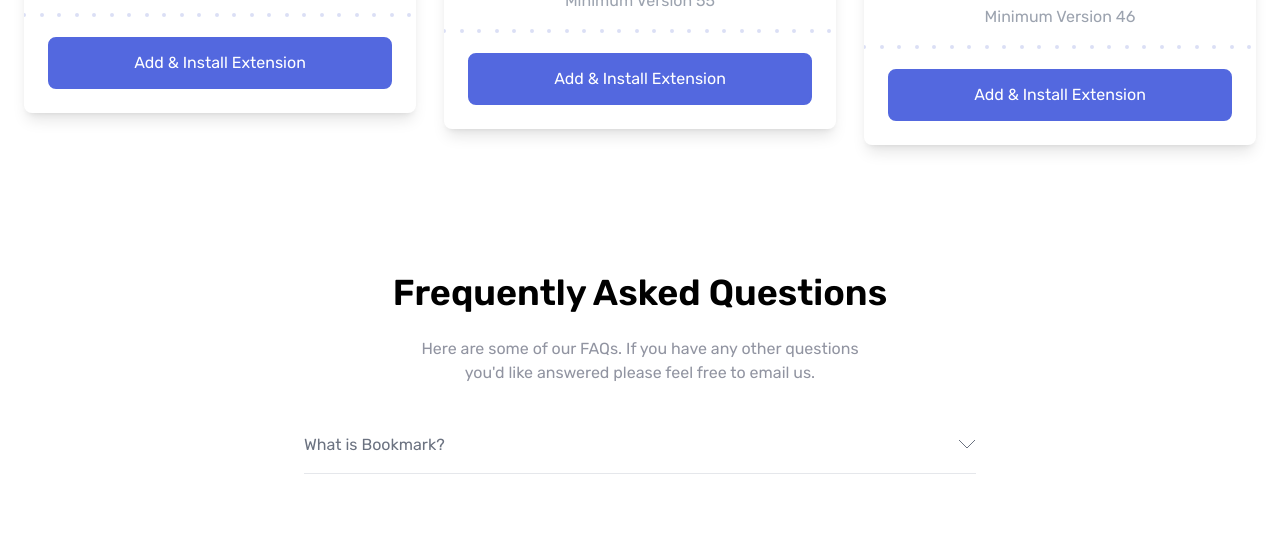
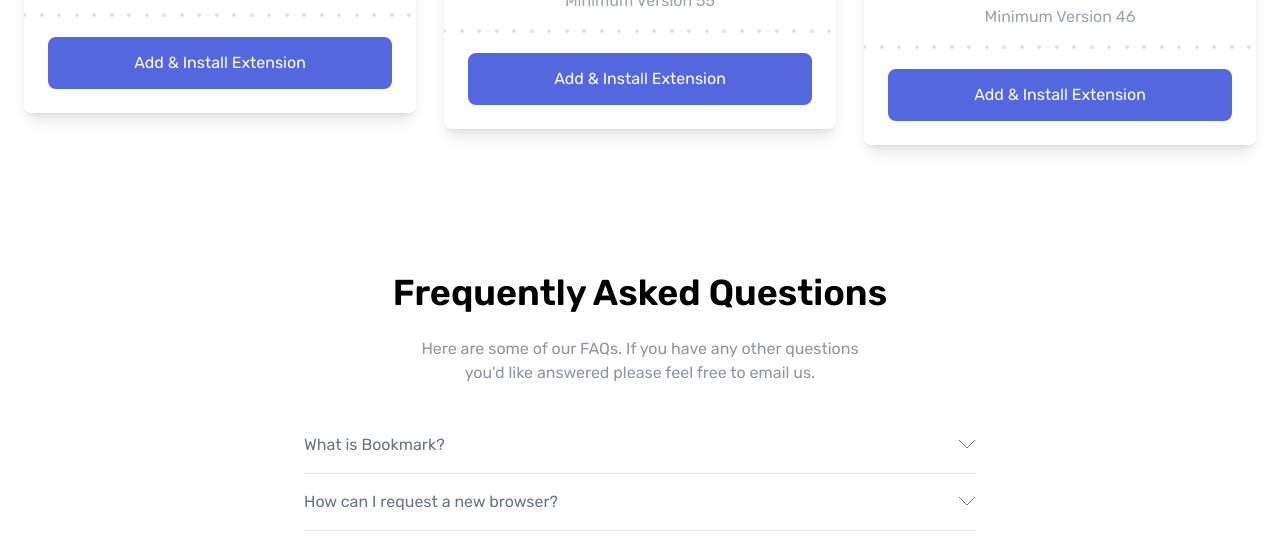
Before and after one commit to zainabturkmen/bookmark, a website: page index.html in a window 1280 px wide. Shown: the part 1973-2522 px from the top of the page. Drawn offline with Linux system fonts and the light colour scheme.

Commit message:
Adding Some Changes

```diff
--- a/index.html
+++ b/index.html
@@ -358,7 +358,41 @@
                 at eos dolor laborum.
               </p>
             </div>
+          </div>
 
+          <!-- Tab 2 -->
+          <div class="py-1 border-b outline-none group" tabindex="2">
+            <!-- Tab Flex Container -->
+            <div
+              class="flex items-center justify-between py-3 text-gray-500 transition duration-500 cursor-pointer group ease">
+              <!-- Tab Title -->
+              <div
+                class="transition duration-500 ease group-hover:text-red-500">
+                How can I request a new browser?
+              </div>
+              <!-- Arrow -->
+              <div
+                class="transition duration-500 ease group-focus:-rotate-180 group-focus:text-red-500">
+                <svg xmlns="http://www.w3.org/200/svg" width="18" height="12">
+                  <path
+                    fill="none"
+                    stroke="currentColor"
+                    strok-width="3"
+                    d="M1 1l8 8 8-8" />
+                </svg>
+              </div>
+            </div>
+
+            <!-- Tab Inner Content -->
+            <div
+              class="overflow-hidden transition duration-500 group-focus:max-h-screen max-h-0 ease">
+              <p class="py-2 text-justify text-gray-400">
+                Lorem ipsum dolor sit amet consectetur adipisicing elit. Ea quod
+                exercitationem distinctio fugit doloribus dolores dolorum sed.
+                Cum distinctio aut dolorum cumque deleniti omnis accusamus qui,
+                at eos dolor laborum.
+              </p>
+            </div>
           </div>
         </div>
       </div>
```
